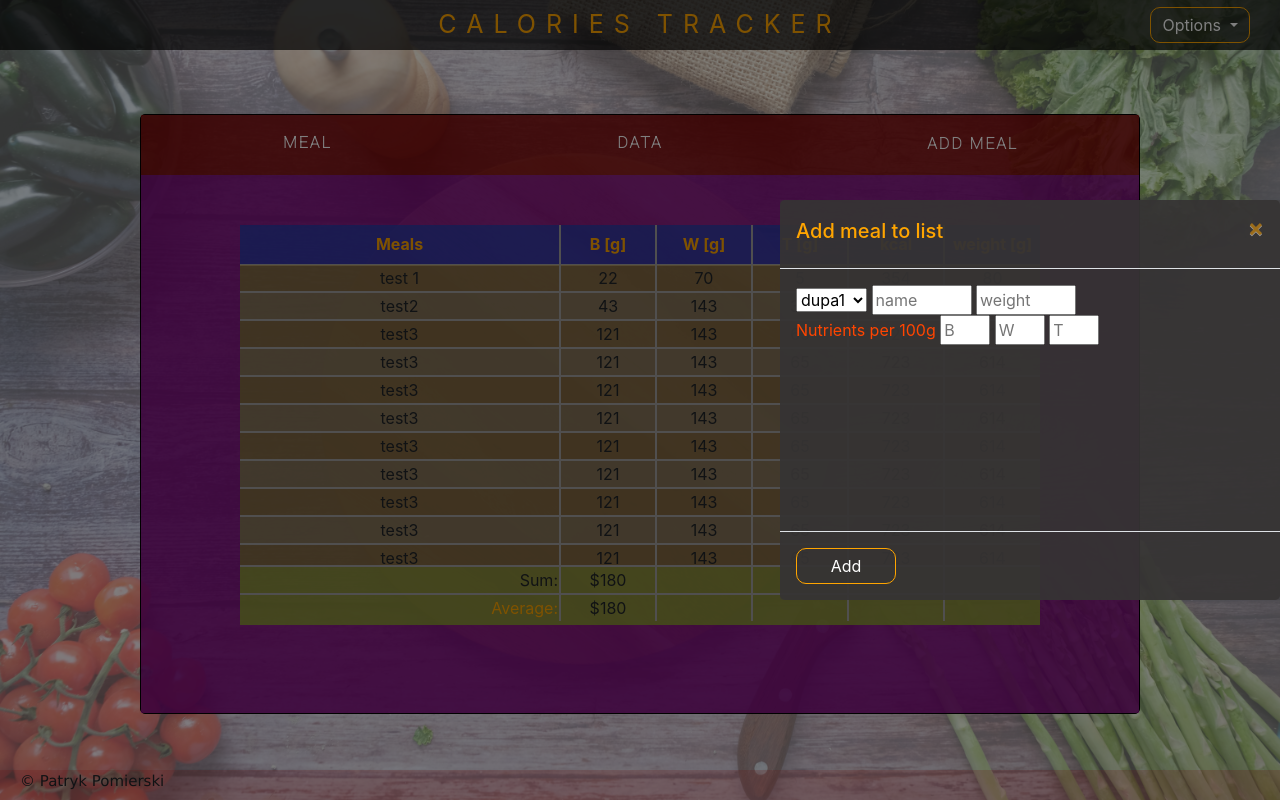
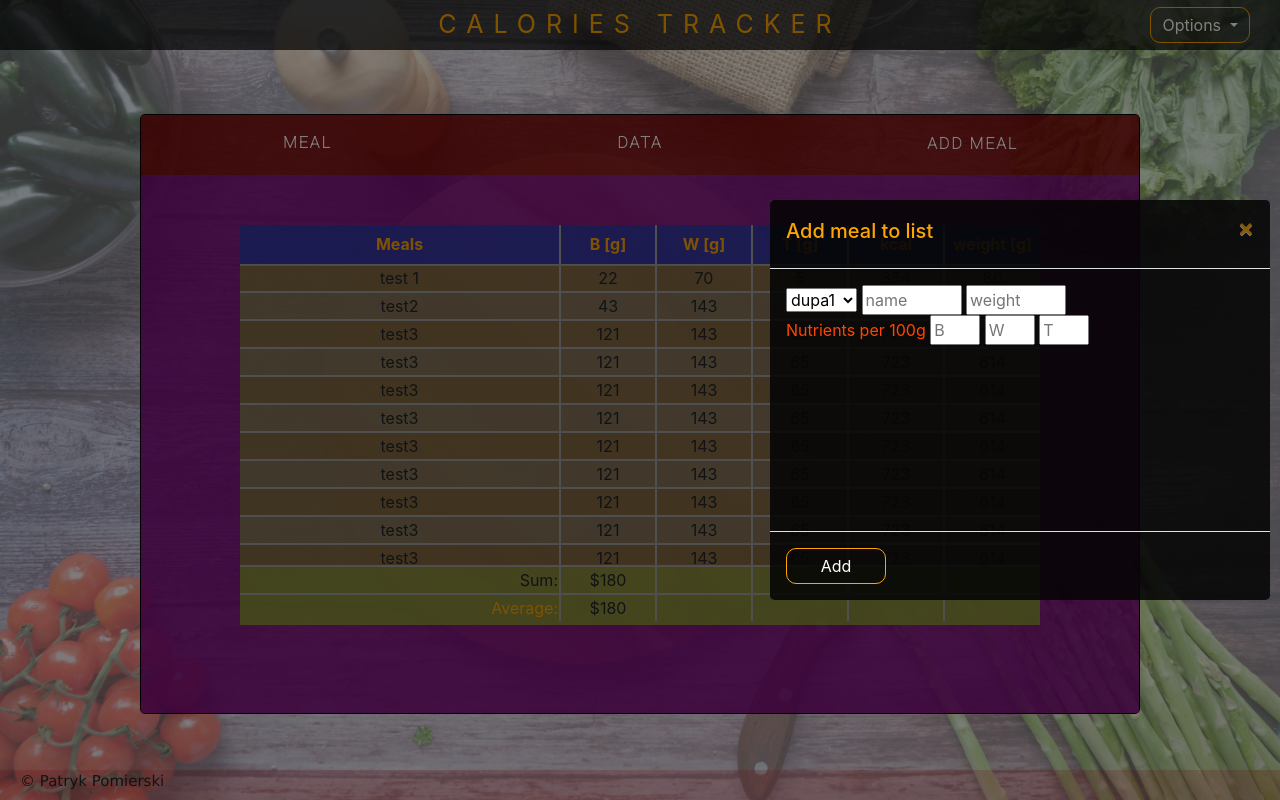
Before and after one commit to paka95/CalTracker, a Flask app: page /test in a window 1280 px wide, after a click on "ADD MEAL". Run offline with Flask 2, Linux system fonts and the light colour scheme; lists and menus that the app fills with data are empty; some libraries are stand-ins or nearby versions.

Commit message:
changed modal opacity

```diff
--- a/website/static/styles.css
+++ b/website/static/styles.css
@@ -309,8 +309,8 @@
     }
     /* === */
 
-.modal-content{background-color: rgba(54, 51, 51, 0.9);}
-.modal-dialog-slideout {min-height: 50%; margin-right: 0; margin-top: 200px; background: rgba(58, 55, 55, 0.386);}
+.modal-content{background-color: rgba(0, 0, 0, 0.8);}
+.modal-dialog-slideout {min-height: 50%; margin-right: 10px; margin-top: 200px; background: rgba(58, 55, 55, 0.386);}
 .modal.fade .modal-dialog.modal-dialog-slideout {-webkit-transform: translate(100%,0)scale(1);transform: translate(100%,0)scale(1);}
 .modal.fade.show .modal-dialog.modal-dialog-slideout {-webkit-transform: translate(0,0);transform: translate(0,0);display: flex;align-items: stretch;-webkit-box-align: stretch;height: 50%;}
 .modal.fade.show .modal-dialog.modal-dialog-slideout .modal-body{overflow-y: auto;overflow-x: hidden;}
```
